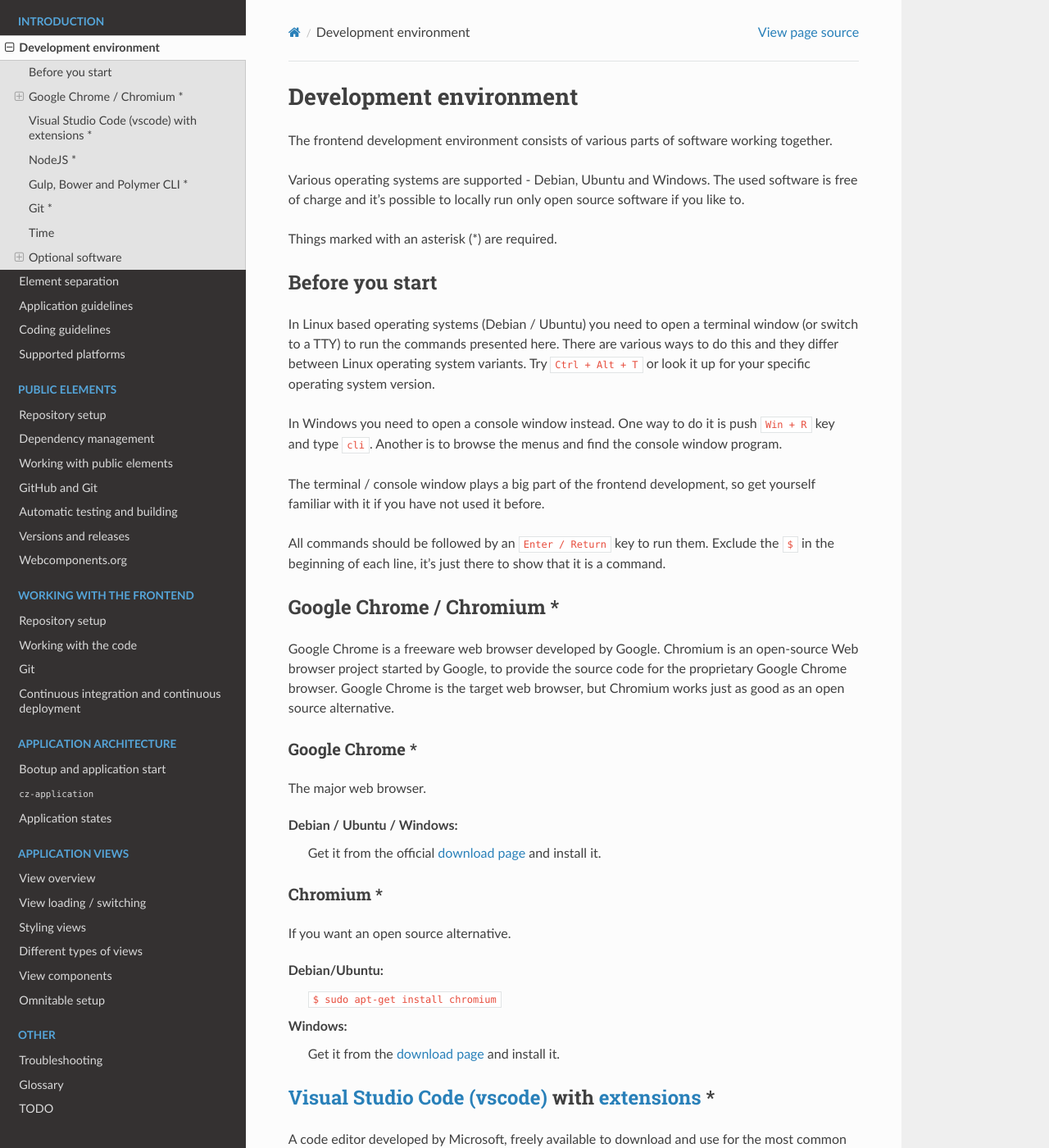
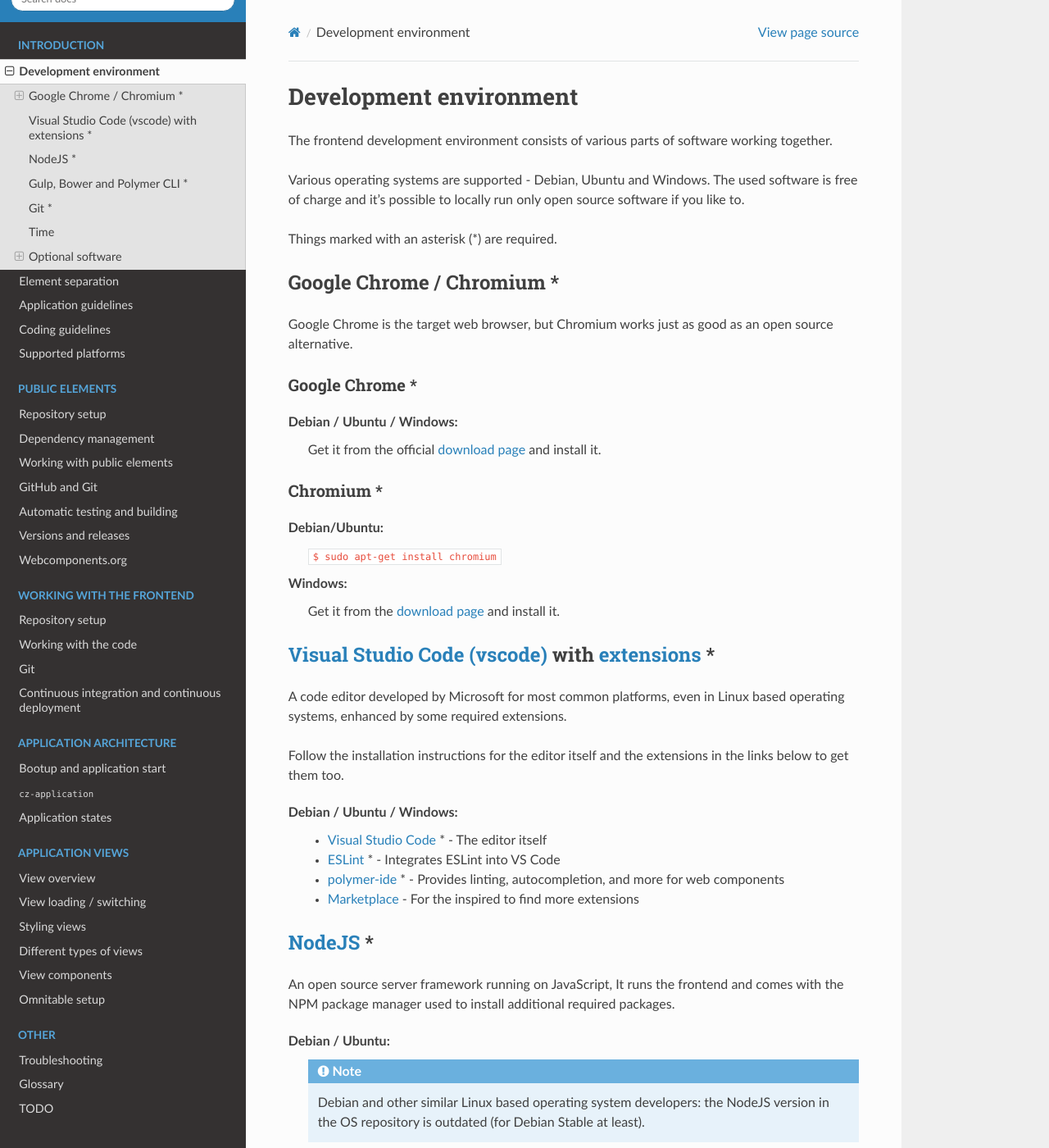
Before and after one commit to plumelo/cosmoz-frontend-rtd, a Sphinx documentation site: the page built from docs/intro/10-development-environment.rst, in a window 1280 px wide and 1400 px high. Shown: the whole window at 82% size. Built offline with Sphinx 7.4.7 and the Read the Docs theme 2.0.0, drawn with Linux system fonts in a browser that asks for light colours; some of the changed text lies outside the part shown.

Commit message:
docs/intro/10-development-environment, review fixes - removing details.

```diff
--- a/docs/intro/10-development-environment.rst
+++ b/docs/intro/10-development-environment.rst
@@ -10,43 +10,20 @@
 
 Things marked with an asterisk (*) are required.
 
-Before you start
-----------------
-In Linux based operating systems (Debian / Ubuntu) you need to open a
-terminal window (or switch to a TTY) to run the commands presented here.
-There are various ways to do this and they differ between Linux operating
-system variants. Try ``Ctrl + Alt + T`` or look it up for your specific
-operating system version.
-
-In Windows you need to open a console window instead. One way to do it is
-push ``Win + R`` key and type ``cli``. Another is to browse the menus and
-find the console window program.
-
-The terminal / console window plays a big part of the frontend development,
-so get yourself familiar with it if you have not used it before.
-
-All commands should be followed by an ``Enter / Return`` key to run them.
-Exclude the ``$`` in the beginning of each line, it's just there to show
-that it is a command.
-
 Google Chrome / Chromium *
 --------------------------
 
-Google Chrome is a freeware web browser developed by Google. Chromium is an
-open-source Web browser project started by Google, to provide the source code
-for the proprietary Google Chrome browser. Google Chrome is the target web
+Google Chrome is the target web
 browser, but Chromium works just as good as an open source alternative.
 
 Google Chrome *
 ~~~~~~~~~~~~~~~
-The major web browser.
 
 Debian / Ubuntu / Windows:
     Get it from the official `download page <https://www.google.se/chrome/>`_ and install it.
 
 Chromium *
 ~~~~~~~~~~
-If you want an open source alternative.
 
 Debian/Ubuntu:
     ``$ sudo apt-get install chromium``
@@ -59,9 +36,8 @@
 `Visual Studio Code (vscode) <https://code.visualstudio.com/>`_ with `extensions <https://marketplace.visualstudio.com/>`_ *
 ----------------------------------------------------------------------------------------------------------------------------
 
-A code editor developed by Microsoft, freely available to download and use for
-the most common platforms, even in Linux based operating systems, enhanced by
-some required extensions.
+A code editor developed by Microsoft for most common platforms, even in Linux
+based operating systems, enhanced by some required extensions.
 
 Follow the installation instructions for the editor itself and the extensions
 in the links below to get them too.
@@ -78,9 +54,8 @@
 `NodeJS <https://nodejs.org/en/download/>`_ *
 ---------------------------------------------
 
-An open source server framework, it's free, runs on various platforms and uses
-JavaScript. It's used to run the frontend and comes with the NPM package manager
-used to install some additional required packages.
+An open source server framework running on JavaScript, It runs the frontend and
+comes with the NPM package manager used to install additional required packages.
 
 Debian / Ubuntu:
     .. note::
```
Also changed, not shown: other parts of docs/intro/10-development-environment.rst (+1 -1 lines).
